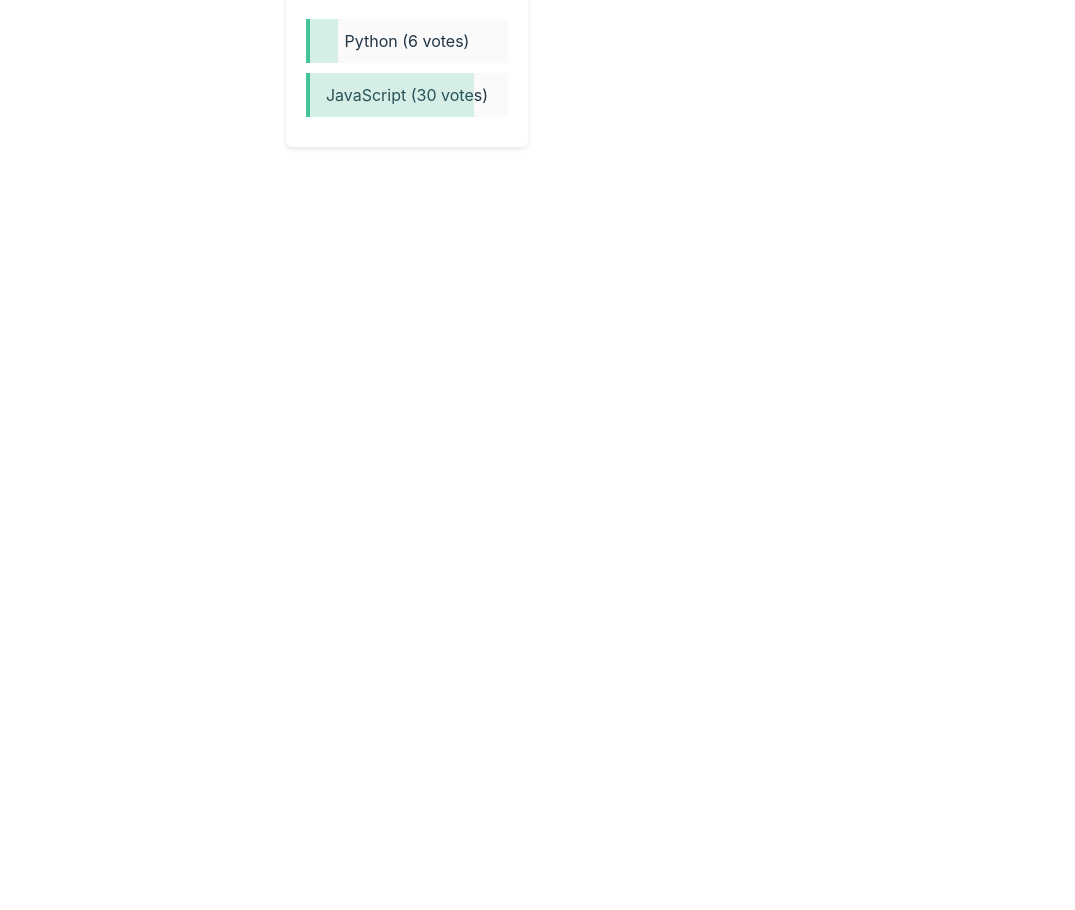
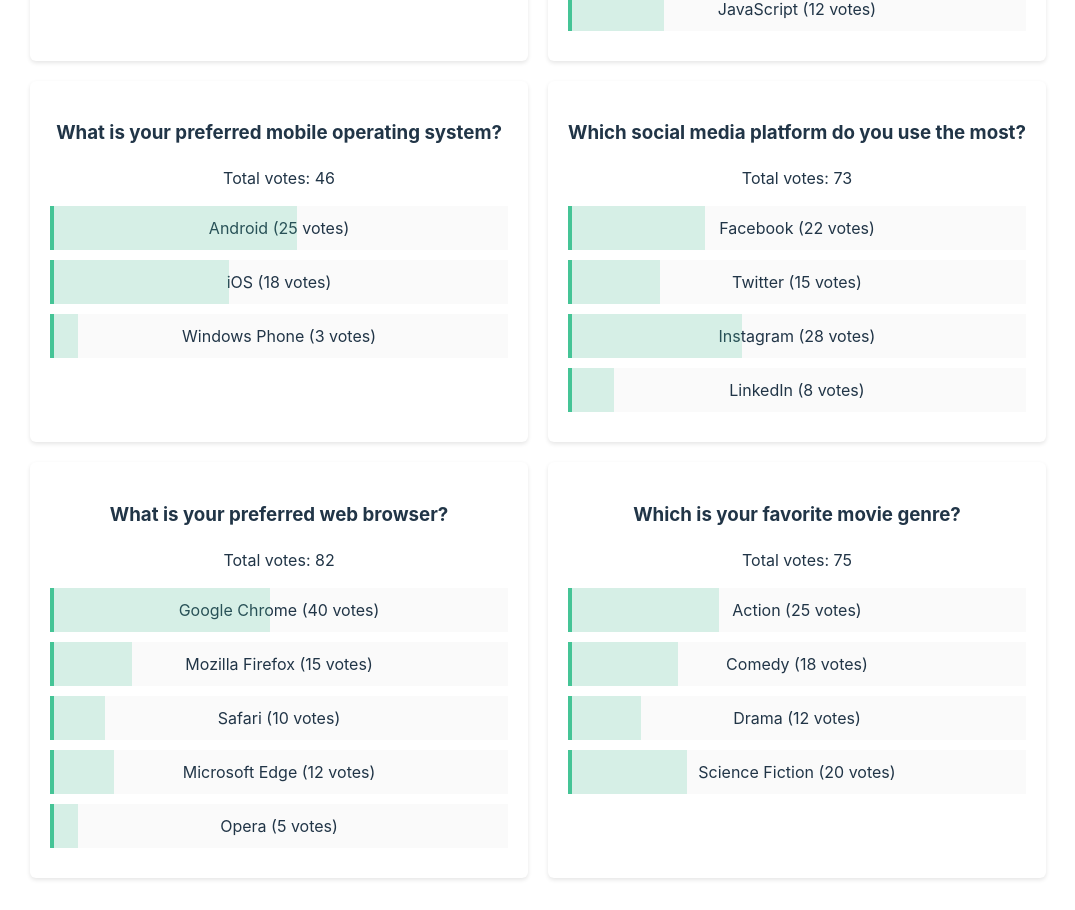
Before and after one commit to sagiv1996/Poll-with-Svelte, a Svelte app: page / in a window 1280 px wide. Shown: the part 426-1336 px from the top of the page, without its empty margins (102-1177 px from the left). Before the commit the page ends 800 px from the top, so only its background shows below. Built offline with nearby package versions, Linux system fonts and the light colour scheme.

Commit message:
Generated a mock data with chat GBT

```diff
--- a/src/stores/pollStore.js
+++ b/src/stores/pollStore.js
@@ -9,6 +9,56 @@
       { title: "JavaScript", votes: 30 },
     ],
   },
+  {
+    id: 2,
+    question: "Which is your favorite programming language?",
+    answers: [
+      { title: "Java", votes: 10 },
+      { title: "C++", votes: 15 },
+      { title: "Python", votes: 20 },
+      { title: "JavaScript", votes: 12 },
+    ],
+  },
+  {
+    id: 3,
+    question: "What is your preferred mobile operating system?",
+    answers: [
+      { title: "Android", votes: 25 },
+      { title: "iOS", votes: 18 },
+      { title: "Windows Phone", votes: 3 },
+    ],
+  },
+  {
+    id: 4,
+    question: "Which social media platform do you use the most?",
+    answers: [
+      { title: "Facebook", votes: 22 },
+      { title: "Twitter", votes: 15 },
+      { title: "Instagram", votes: 28 },
+      { title: "LinkedIn", votes: 8 },
+    ],
+  },
+  {
+    id: 5,
+    question: "What is your preferred web browser?",
+    answers: [
+      { title: "Google Chrome", votes: 40 },
+      { title: "Mozilla Firefox", votes: 15 },
+      { title: "Safari", votes: 10 },
+      { title: "Microsoft Edge", votes: 12 },
+      { title: "Opera", votes: 5 },
+    ],
+  },
+  {
+    id: 6,
+    question: "Which is your favorite movie genre?",
+    answers: [
+      { title: "Action", votes: 25 },
+      { title: "Comedy", votes: 18 },
+      { title: "Drama", votes: 12 },
+      { title: "Science Fiction", votes: 20 },
+    ],
+  },
 ]);
 
 export default PollStore;
```
